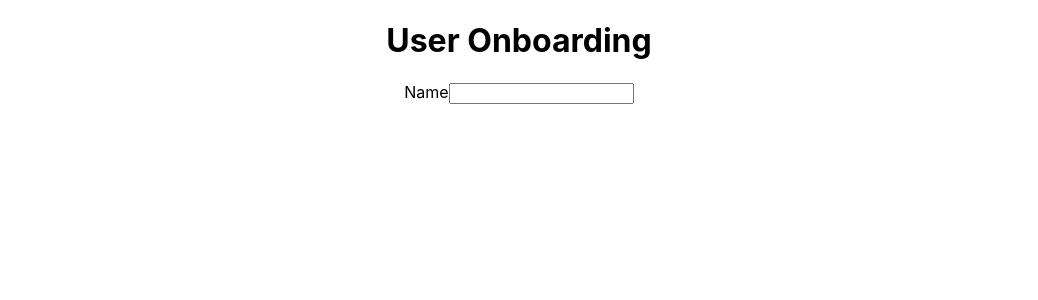
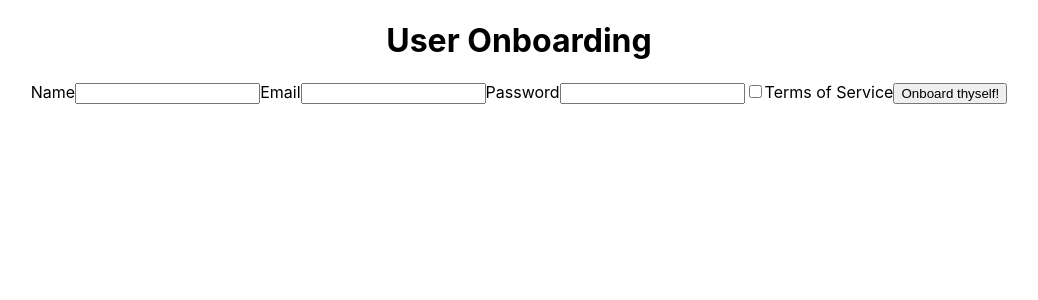
Before and after one commit to Patrick-G-Oliver/User-Onboarding, a React (Create React App) app: page / in a window 1280 px wide. Shown: the top 300 px of the page, without its empty margins (121-1159 px from the left). Built offline with nearby package versions, Linux system fonts and the light colour scheme.

Commit message:
still need returned data and one more error message to display to screen

```diff
--- a/src/Components/Form.js
+++ b/src/Components/Form.js
@@ -1,6 +1,23 @@
 import React, { useState } from "react";
 import * as yup from "yup";
 import axios from "axios";
+import { validate } from "json-schema";
+
+const formSchema = yup.object().shape({
+    name: yup
+        .string()
+        .required("Name is a required field"),
+    email: yup
+        .string()
+        .email("A valid email address is required")
+        .required("An email adress must be added"),
+    password: yup
+        .string()
+        .required("A password is required"),
+    terms: yup
+        .boolean()
+        .oneOf([true], "Agree or else!")
+});
 
 const Form = () => {
     const [formState, setFormState] = useState({
@@ -13,13 +30,56 @@ const Form = () => {
     const [errorState, setErrorState] = useState({
         name: "",
         email: "",
-        password: "",
+        password: "Where's the password?",
         terms: ""
     });
 
+    const validate = e => {
+        let value =
+            e.target.type === "checkbox" ? e.target.chekced :
+            e.target.value;
+        yup
+            .reach(formSchema, e.target.name)
+            .validate(value)
+            .then(valid => {
+                setErrorState({
+                    ...errorState, [e.target.name]: ""
+                });
+            })
+            .catch(err => {
+                setErrorState({
+                    ...errorState, [e.target.name]: err.errors[0]
+                });
+            });
+    };
+
+    const inputChange = e => {
+        e.persist();
+
+        validate(e);
+        let value =
+            e.target.type === "checkbox" ? e.target.checked :
+            e.target.value;
+        setFormState({ ...formState, [e.target.name]: value });
+    }
+
+    const clearUserForm = () => {
+        setFormState({ name: "", email: "", password: "", terms: false });
+    };
+
+    const formSubmit = e => {
+        e.preventDefault();
+        console.log("form submission complete");
+        axios
+            .post(' https://reqres.in/api/users', formState)
+            .then(response => console.log(response))
+            .catch(err => console.log(err));
+        clearUserForm();
+    };
+
     return (
         <div>
-            <form>
+            <form onSubmit={formSubmit}>
                 <label htmlFor="name">
                     Name
                     <input
@@ -27,8 +87,46 @@ const Form = () => {
                         name="name"
                         id="name"
                         value={formState.name}
+                        onChange={inputChange}
                     />
                 </label>
+                <label htmlFor="email">
+                    Email
+                    <input
+                        type="email"
+                        name="email"
+                        id="email"
+                        value={formState.email}
+                        onChange={inputChange}
+                    />
+                    {errorState.email.length > 0 ? (
+                        <p className="error">{errorState.email}</p>
+                    ) : null}
+                </label>
+                <label htmlFor="password">
+                    Password
+                    <input
+                        type="password"
+                        name="password"
+                        id="password"
+                        value={formState.password}
+                        onChange={inputChange}
+                    />
+                </label>
+                <label htmlFor="terms">
+                    <input
+                        type="checkbox"
+                        name="terms"
+                        id="terms"
+                        checked={formState.terms}
+                        onChange={inputChange}
+                    />
+                    Terms of Service
+                    {errorState.terms.length > 0 ? (
+                        <p className="error">{errorState.terms}</p>
+                    ) : null }
+                </label>
+                <button>Onboard thyself!</button>
             </form>
         </div>
     )
```
Also changed, not shown: src/App.js (+3 -4 lines).
